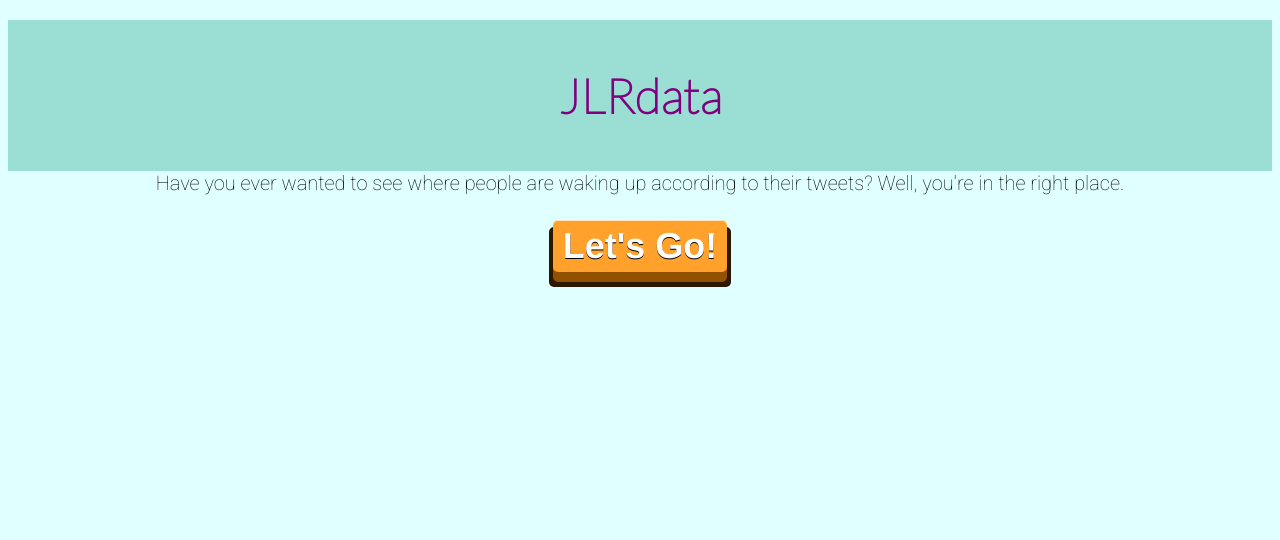
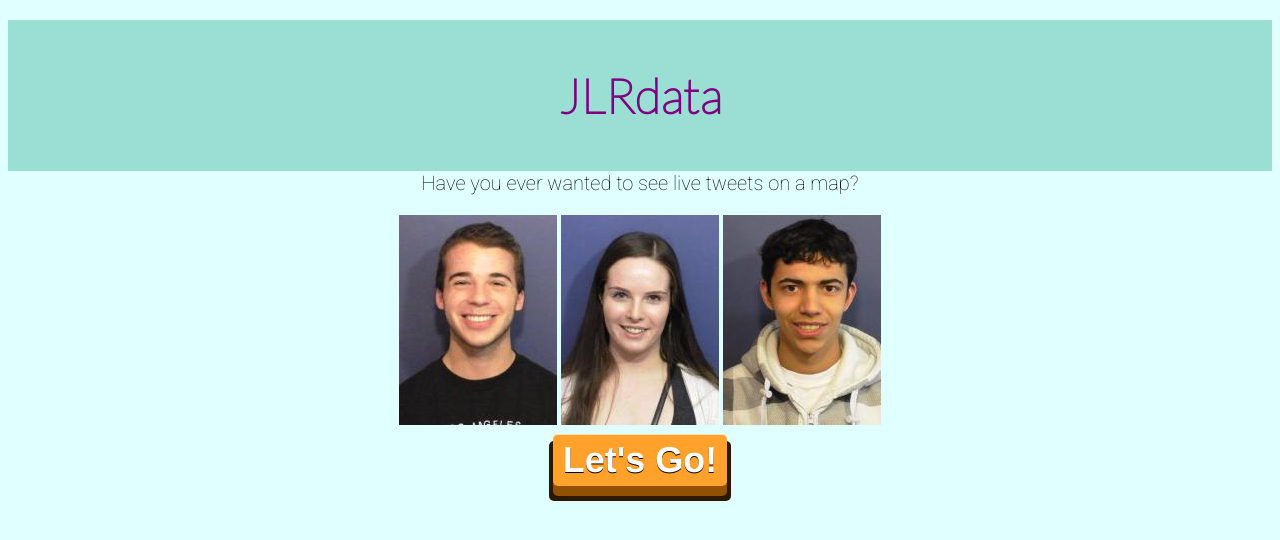
Before and after one commit to henness17/Jiller, a plain HTML site: page index.html in a window 1280 px wide. Drawn offline with Linux system fonts and the light colour scheme.

Commit message:
Updated split bio/images

```diff
--- a/index.html
+++ b/index.html
@@ -11,16 +11,30 @@
 
 	<header>
         <h1>JLRdata</h1>
-      </a>
     </header>
 
-  <p>Have you ever wanted to see where people are waking up according to their tweets? Well, you're in the right place.</p>
+    <div id='parent_div_1'>
+        <div class='child_div_1'>
+            <p>Have you ever wanted to see live tweets on a map?</p>
+        </div>
+        <div class='child_div_2'></div>
+    </div>
 
-<div ontouchstart="">
-  <div class="button">
-    <a href="#">Let's Go!</a>
-  </div>
-</div>
+    <div id='parent_div_2'>
+        <div class='child_div_1'>
+            <img src="images/Ryan.jpg" alt="Ryan Henness">
+            <img src="images/Lindsey.jpg" alt="Lindsey Kramer">
+            <img src="images/JD.jpg" alt="JD Michlanski">
+        </div>
+        <div class='child_div_2'></div>
+    </div>
+
+    <div ontouchstart="">
+        <div class="button">
+            <a href="#">Let's Go!</a>
+        </div>
+    </div>
+
 
 </body>
 
```
Also changed, not shown: images/JD.jpg (added), images/Lindsey.jpg (added), images/Ryan.jpg (added).
